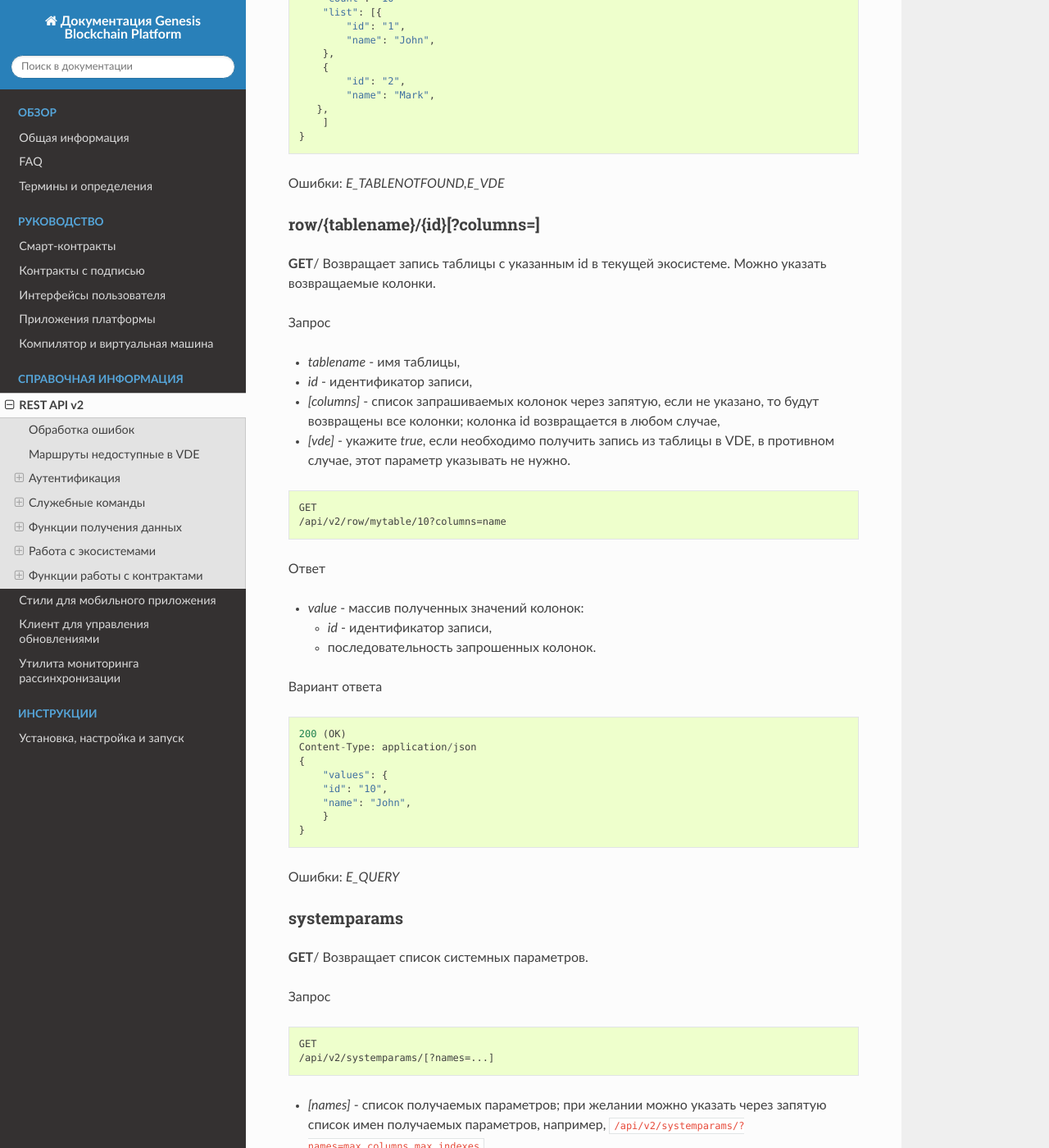
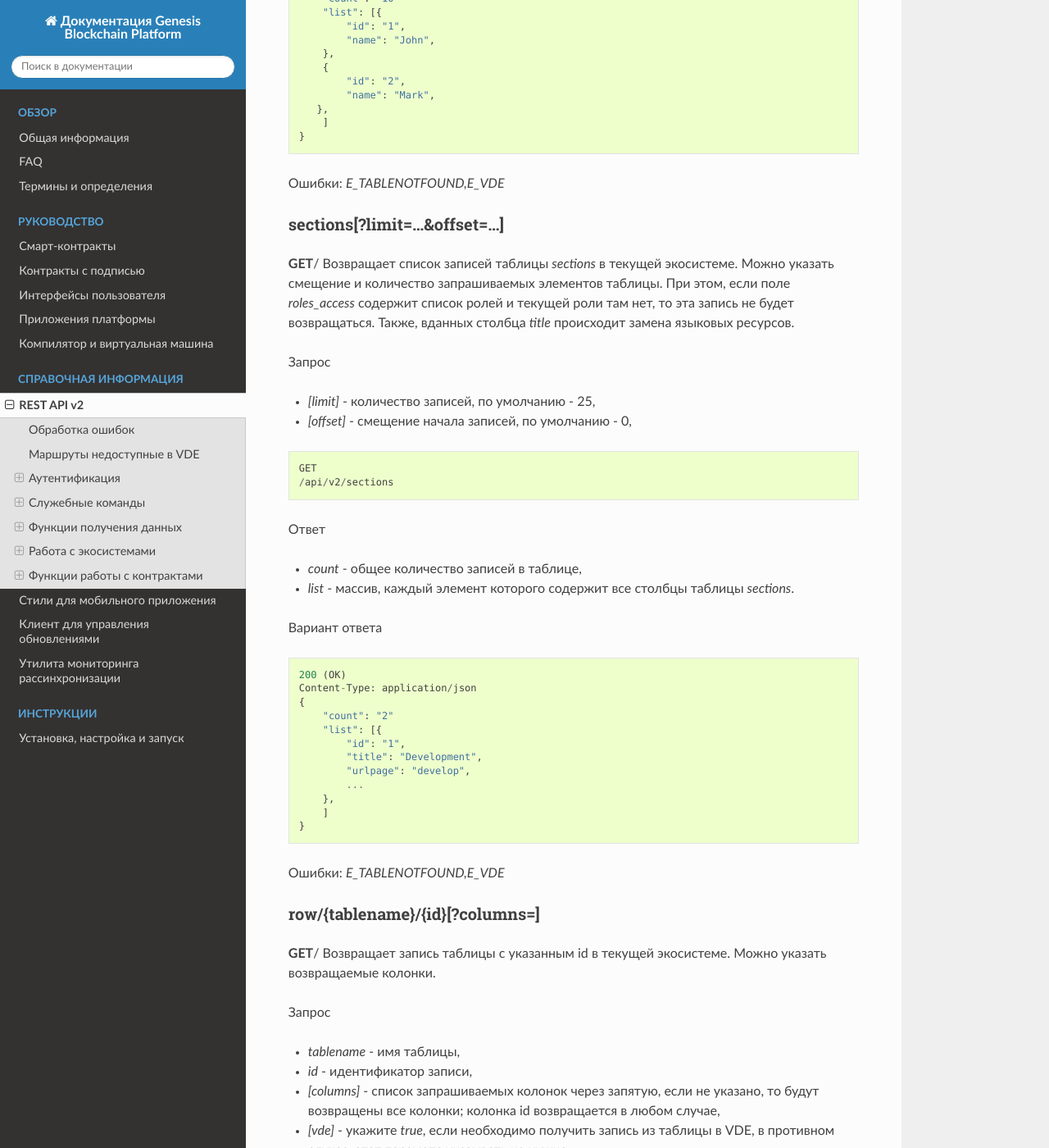
Before and after one commit to AplaProject/apla-docs-ru, a Sphinx documentation site: the page built from source/reference/api2.rst, in a window 1280 px wide and 1400 px high, scrolled down 13454 px. Shown: the whole window at 82% size. Built offline with Sphinx 7.4.7 and the Read the Docs theme 2.0.0, drawn with Linux system fonts in a browser that asks for light colours.

Commit message:
Update api2.rst

```diff
--- a/source/reference/api2.rst
+++ b/source/reference/api2.rst
@@ -607,6 +607,44 @@ list/{name}[?limit=...&offset=...&columns=]
             "id": "2",
             "name": "Mark",
        },
+        ]
+    }
+
+Ошибки: *E_TABLENOTFOUND,E_VDE*
+
+sections[?limit=...&offset=...]
+==============================
+**GET**/ Возвращает список записей таблицы *sections* в текущей экосистеме. Можно указать смещение и количество запрашиваемых элементов таблицы. При этом, если поле *roles_access* содержит список ролей и текущей роли там нет, то эта запись не будет возвращаться. Также, вданных столбца *title* происходит замена языковых ресурсов.
+
+Запрос
+
+* *[limit]* - количество записей, по умолчанию - 25,
+* *[offset]* - смещение начала записей, по умолчанию - 0,
+
+.. code::
+
+    GET
+    /api/v2/sections
+
+Ответ
+
+* *count* - общее количество записей в таблице,
+* *list* - массив, каждый элемент которого содержит все столбцы таблицы *sections*.
+
+Вариант ответа
+
+.. code::
+
+    200 (OK)
+    Content-Type: application/json
+    {
+        "count": "2"
+        "list": [{
+            "id": "1",
+            "title": "Development",
+	    "urlpage": "develop",
+	    ...
+        },
         ]
     }
 
```
